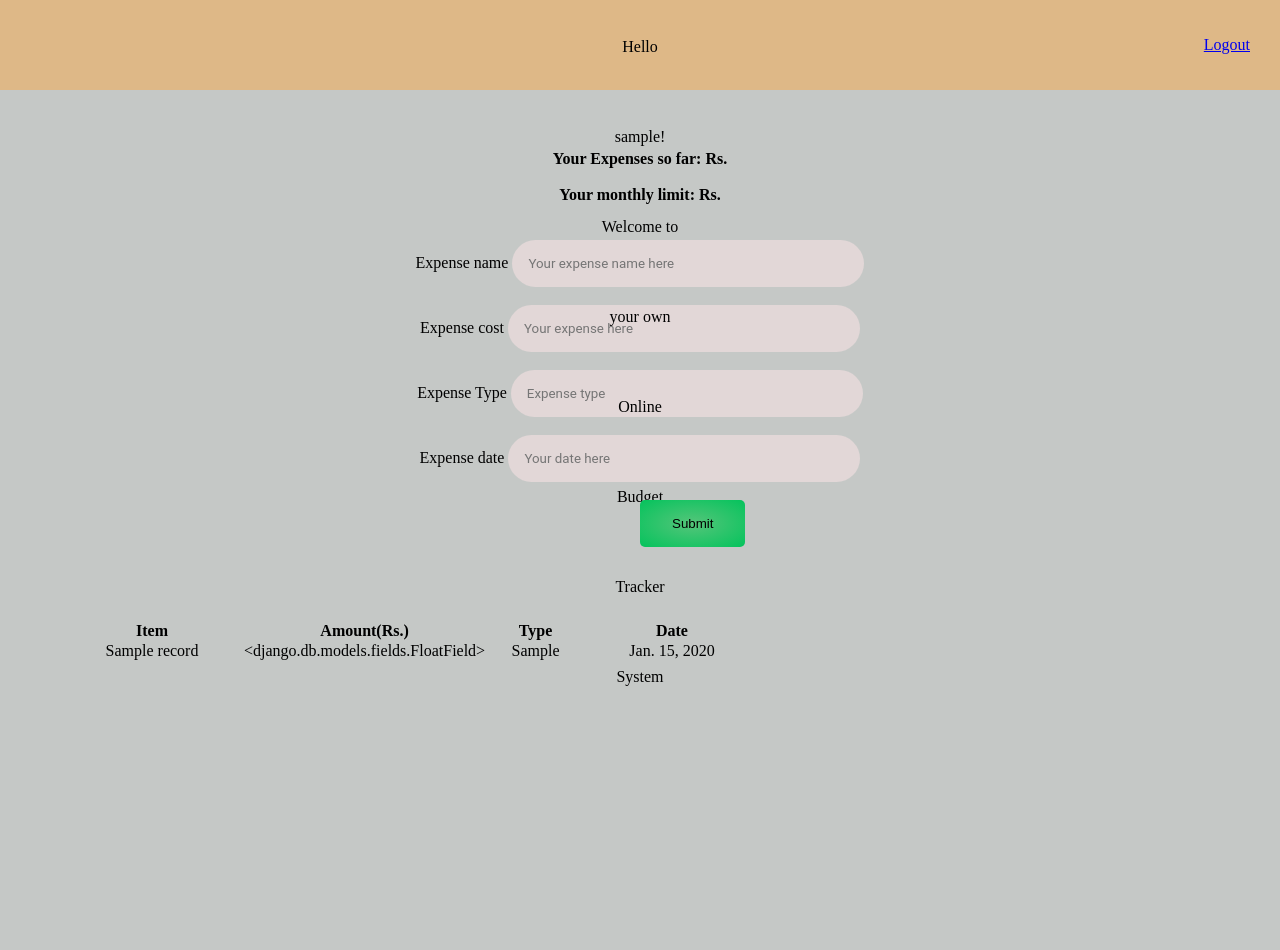
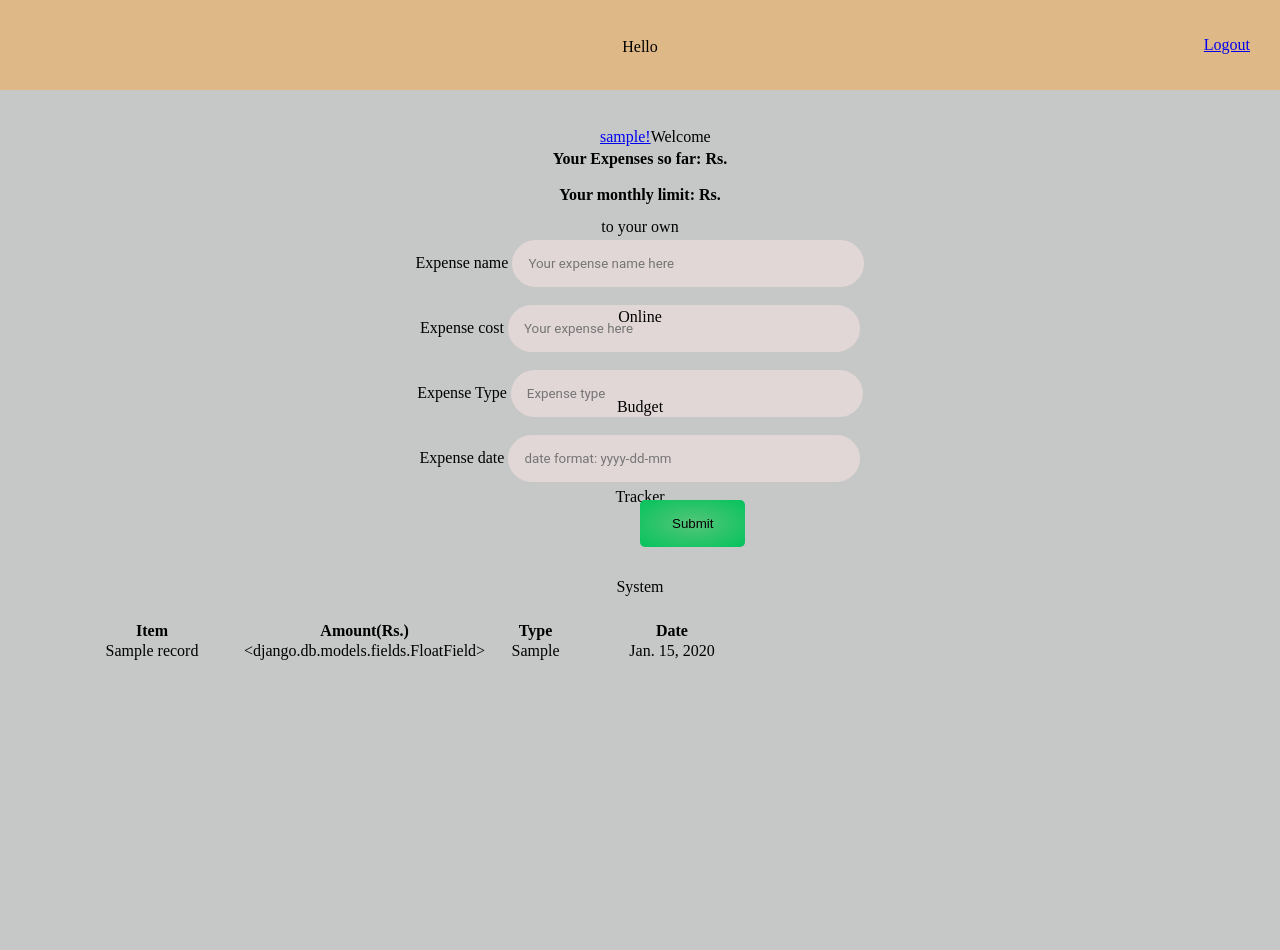
Before and after one commit to TeamDDev/Outlayer, a Django app: a page that uses outlayer/tracker/templates/home/home.html in a window 1280 px wide. Shown: the top 950 px of the page. Run offline with Django 3.2, Linux system fonts and the light colour scheme; a user stored in the database is signed in; tables that the repository leaves empty hold one stand-in row (values such as "Sample post"); some libraries are stand-ins or nearby versions.

Commit message:
date placeholder defined

```diff
--- a/outlayer/tracker/templates/home/home.html
+++ b/outlayer/tracker/templates/home/home.html
@@ -19,7 +19,7 @@
             <div>
                 <div class = "outlayer-nav">
                 <div id="nav-hello">
-                    Hello {{ user }}! Welcome to your own Online Budget Tracker System
+                    Hello <a href = '{% url "profile" %}'>{{ user }}!</a>Welcome to your own Online Budget Tracker System
                     <br>
                 </div>
                 <div id="nav-logout">
@@ -54,7 +54,7 @@
                 <br>
                 <div class="form_group">
                     <label for="date" id="item" class="label_item">Expense date</label>
-                    <input type="text" name="expense_date" class="form_input" placeholder="Your date here" id="datepicker" required>
+                    <input type="text" name="expense_date" class="form_input" placeholder="date format: yyyy-dd-mm" id="datepicker" required>
                 </div>
                 <br>
                 <div class="form_group">
```
